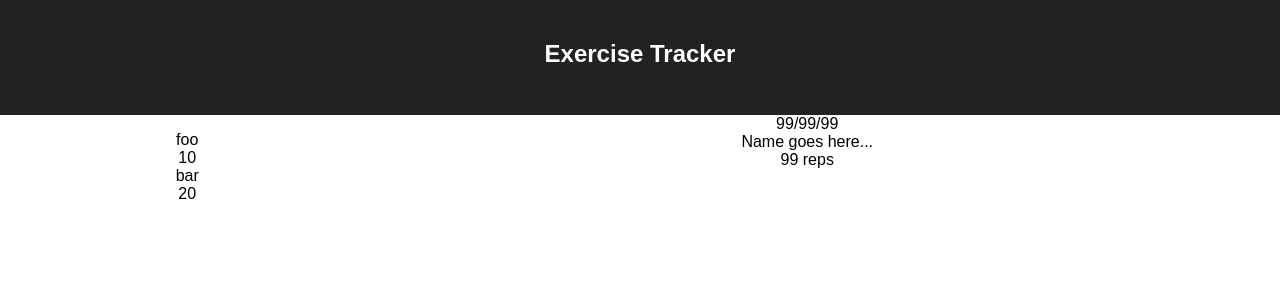
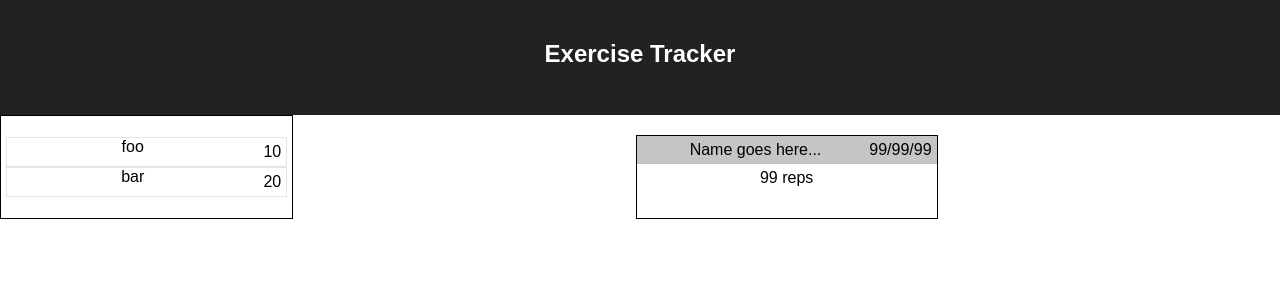
Before and after one commit to randomout/xrcz, a React (Create React App) app: page / in a window 1280 px wide. Shown: the top 300 px of the page. Built offline with nearby package versions, Linux system fonts and the light colour scheme.

Commit message:
some CSS tweaks to get the page to look slightly less ugly

```diff
--- a/src/App.css
+++ b/src/App.css
@@ -19,6 +19,13 @@
     flex-direction: row;
 }
 
+.App-details {
+    flex-grow: 3;
+    display: flex;
+    justify-content: center;
+    padding-top: 20px;
+}
+
 .App-intro {
   font-size: large;
 }
--- a/src/App.js
+++ b/src/App.js
@@ -14,7 +14,9 @@ class App extends Component {
         </div>
         <div className="App-view">
           <ExerciseHistory />
-          <ExerciseView />
+          <div className="App-details">
+            <ExerciseView />
+          </div>
         </div>
       </div>
     );
--- /dev/null
+++ b/src/Exercise.css
@@ -0,0 +1,9 @@
+.exercise {
+    display: flex;
+    border: 1px solid #e5e5e5;
+    justify-content: flex-start;
+}
+
+ul {
+    padding: 5px;
+}
--- a/src/Exercise.js
+++ b/src/Exercise.js
@@ -1,4 +1,6 @@
 import React, { Component } from 'react';
+
+import './Exercise.css';
 
 const Exercise = ({id, name, date, amount}) => (
   <div className="exercise">
--- a/src/ExerciseHistory.css
+++ b/src/ExerciseHistory.css
@@ -1,3 +1,4 @@
 .exercise-history {
     flex-grow: 1;
+    border: 1px solid black;
 }
--- a/src/ExerciseView.css
+++ b/src/ExerciseView.css
@@ -1,3 +1,20 @@
 .exercise-view {
+    width: 300px;
+    display: flex;
+    flex-direction: column;
+    border: 1px solid black
+}
+
+.exercise-header {
+    padding: 5px;
+    display: flex;
+    Background: #c5c5c5;
+}
+
+.exercise-name {
     flex-grow: 3;
 }
+
+.exercise-amount {
+    padding: 5px;
+}
--- a/src/ExerciseView.js
+++ b/src/ExerciseView.js
@@ -6,11 +6,13 @@ class ExerciseView extends Component {
   render() {
     return (
       <div className="exercise-view">
-        <div className="exercise-date">
-          99/99/99
-        </div>
-        <div className="exercise-name">
-          Name goes here...
+        <div className="exercise-header">
+          <div className="exercise-name">
+            Name goes here...
+          </div>
+          <div className="exercise-date">
+            99/99/99
+          </div>
         </div>
         <div className="exercise-amount">
           99 reps
```
